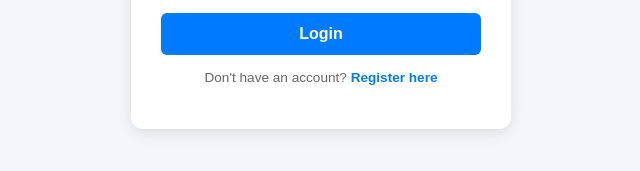
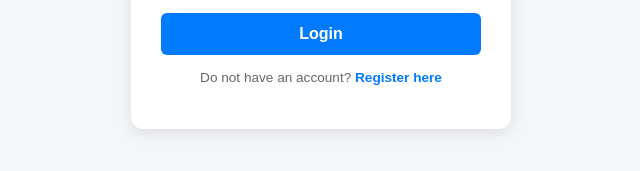
Before and after one commit to Nkateko342/simple-chat-app, a website: page index.html in a window 1280 px wide. Shown: the part 447-618 px from the top of the page, 319-959 px from the left. Drawn offline with Linux system fonts and the light colour scheme.

Commit message:
index.html

```diff
--- a/index.html
+++ b/index.html
@@ -66,7 +66,7 @@
         </div>
 
         <button id="auth-submit-btn" class="auth-btn" onclick="submitAuth()">Login</button>
-        <p class="toggle-text" id="toggle-area">Don't have an account? <span onclick="toggleAuthMode(true)">Register here</span></p>
+        <p class="toggle-text" id="toggle-area">Do not have an account? <span onclick="toggleAuthMode(true)">Register here</span></p>
     </div>
 
     <!-- 2. MAIN CHAT DASHBOARD LAYOUT (HIDDEN BY DEFAULT) -->
```
